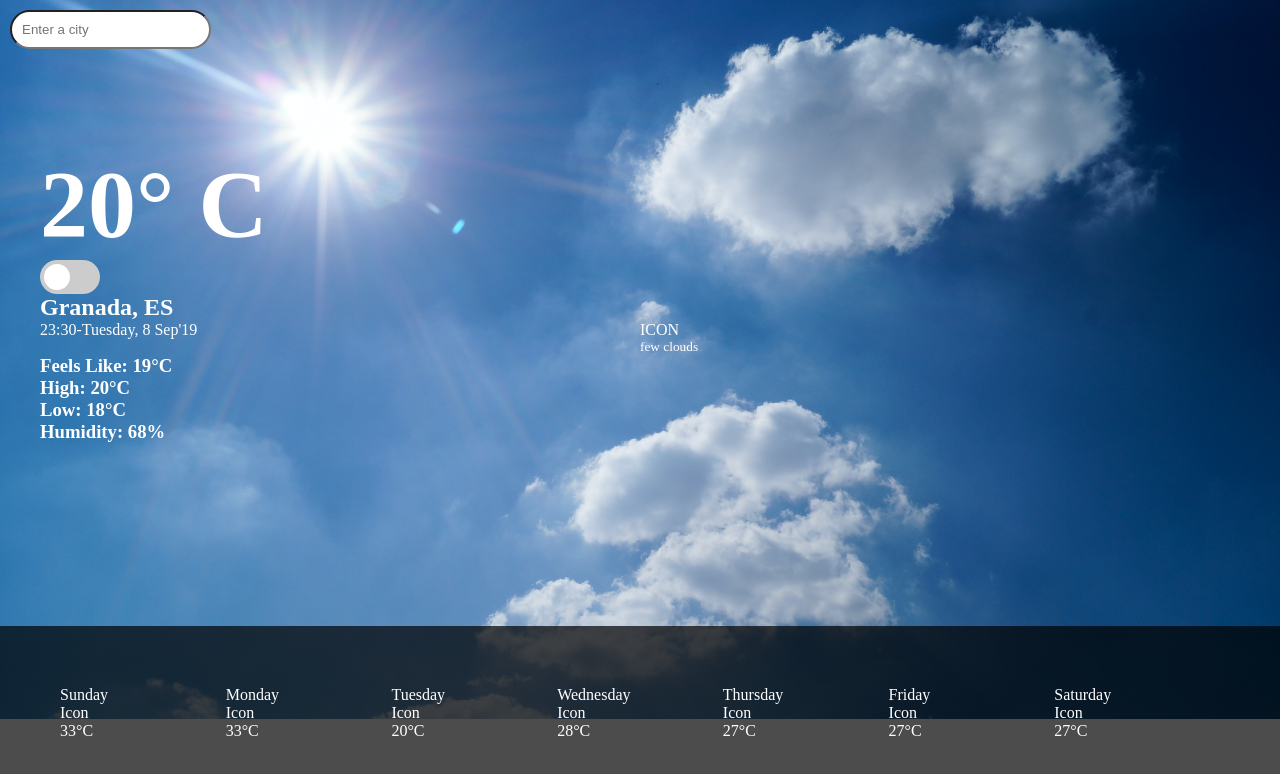
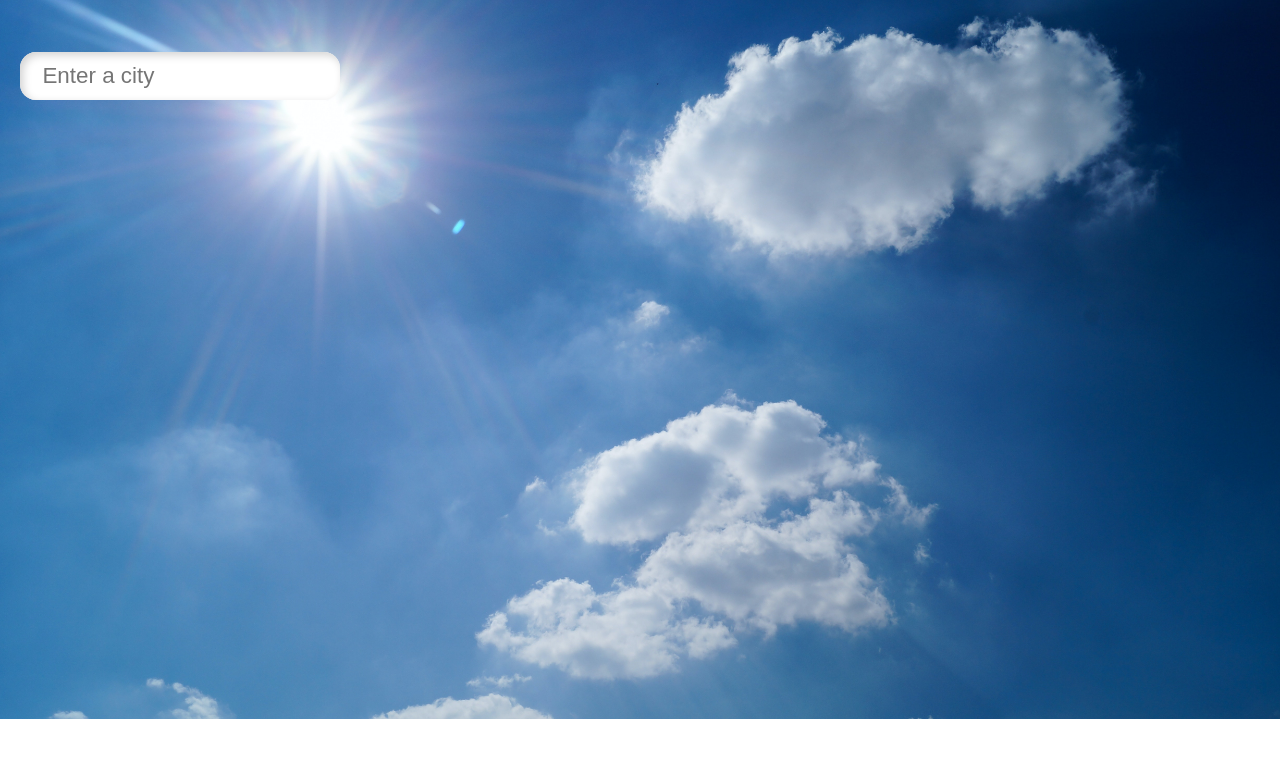
Before and after one commit to BrittanyBlake/weather-app, a website built with webpack: page src/template.html in a window 1280 px wide. Built offline with nearby package versions, Linux system fonts and the light colour scheme.

Commit message:
add form element

```diff
--- a/src/index.js
+++ b/src/index.js
@@ -1 +1,6 @@
 import './styles/style.scss';
+import form from './js/search-form'
+
+
+const container = document.querySelector('#container')
+container.appendChild(form)
--- /dev/null
+++ b/src/js/search-form.js
@@ -0,0 +1,22 @@
+ const form = (() => {
+   const nav = document.createElement("nav");
+   const form = document.createElement("form");
+   form.setAttribute("class", "form")
+   const input = document.createElement("input");
+   input.setAttribute("type", "text");
+   input.setAttribute("class", "search");
+   input.setAttribute("placeholder", "Enter a city");
+    const button = document.createElement("button");
+    button.setAttribute("class", "button");
+    button.setAttribute("type", "submit");
+    button.textContent = "SEARCH";
+
+
+   form.appendChild(input);
+   form.appendChild(button);
+   nav.appendChild(form);
+   return nav;
+ })();
+
+
+ export default form;
--- a/src/styles/style.scss
+++ b/src/styles/style.scss
@@ -58,11 +58,7 @@ li {
   padding: 60px;
 }
 
-.search {
-  padding: 10px;
-  margin: 10px;
-  border-radius: 25px;
-}
+
 #header {
   padding: 40px;
   display: grid;
@@ -147,3 +143,53 @@ input:checked + .slider:before {
 .slider.round:before {
   border-radius: 50%;
 }
+
+.form {
+  margin-top: 2rem;
+  // text-align: center;
+}
+
+.search {
+  padding: 10px;
+  margin: 20px;
+
+  height: 3rem;
+  border: none;
+  border-radius: 1rem;
+  font-size: 1.4rem;
+  padding-left: 1.4rem;
+  box-shadow: inset 0.2rem 0.2rem 0.5rem lightgrey, inset -0.2rem -0.2rem 0.5rem white;
+  // background: none;
+  color: dimgrey;
+}
+
+.form__input:focus {
+  outline: none;
+  box-shadow: 0.3rem 0.3rem 0.6rem lightgrey, -0.2rem -0.2rem 0.5rem white;
+}
+
+.button {
+  display: none;
+  cursor: pointer;
+  text-align: center;
+  border: none;
+  border-radius: 1.2rem;
+  padding: 1rem 3rem;
+  transition: all 260ms ease;
+  text-decoration: none;
+  max-width: 100%;
+  color: dimgrey;
+  background-color: #f4f4f4;
+  margin-left: 0.5rem;
+  box-shadow: 0.3rem 0.3rem 0.5rem rgba(195, 193, 198, 0.9), -0.2rem -0.2rem 0.4rem #fff;
+}
+
+.button:hover,
+.button:focus {
+  color: #21268b;
+  outline: none;
+}
+
+.button:active {
+  box-shadow: inset 0.2rem 0.2rem 0.5rem rgba(195, 193, 198, 0.9), inset -0.2rem -0.2rem 0.5rem #fff;
+}
--- a/src/template.html
+++ b/src/template.html
@@ -5,13 +5,13 @@
     <meta name="viewport" content="width=device-width, initial-scale=1.0">
     <title>Weather App</title>
 </head>
-<body class="default-img">
-    <nav>
+<body class="default-img" id="container">
+    <!-- <nav>
         <form>
             <input type="text" class="search" placeholder="Enter a city">
         </form>
-    </nav>
-    <div id="header">
+    </nav> -->
+    <!-- <div id="header">
         <h1 class="temp"> 20° C</h1>
         <label for="toggle" class="toggle">
             <input type="checkbox">
@@ -81,8 +81,9 @@
                 <li>27°C</li>
             </ul>
         </div>
-    </footer>
+    </footer> -->
 
 
 </body>
+
 </html>
```
